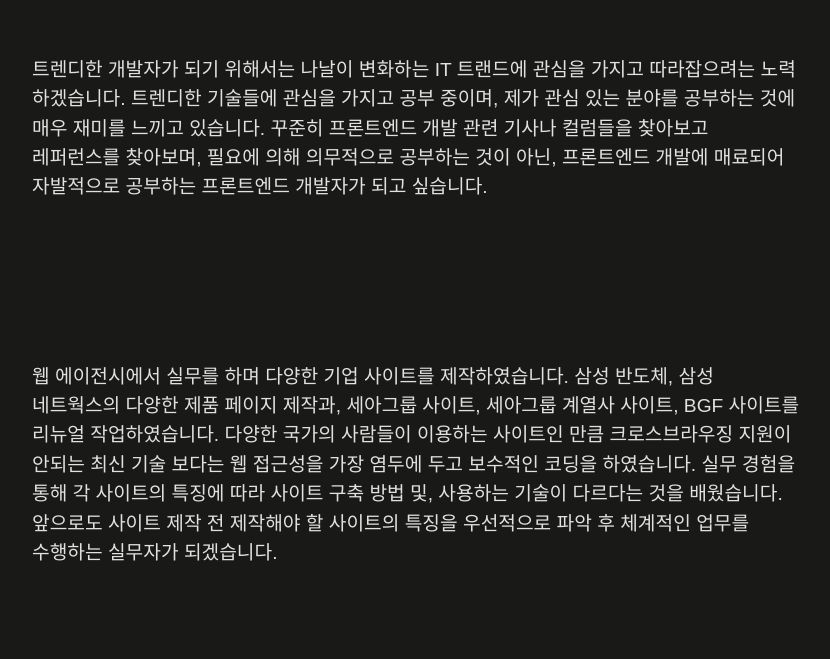
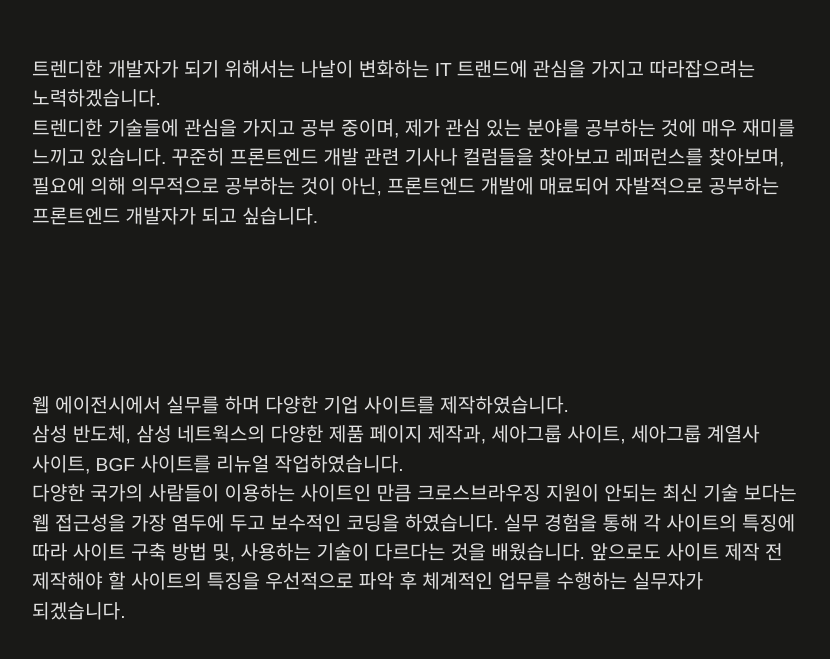
Before and after one commit to seonyeongyoon/portfolio, a React (Vite) app: page /about in a window 1280 px wide. Shown: the part 1181-1840 px from the top of the page, without its empty margins (224-1054 px from the left). Built offline with nearby package versions, Linux system fonts and the light colour scheme; a web font is replaced by a local one.

Commit message:
애니메이션 및 다크모드 css 세부 수정

```diff
--- a/src/pages/About.tsx
+++ b/src/pages/About.tsx
@@ -95,12 +95,12 @@ const About = () => {
           variants={scrollVariants}
         >
           <div className="text">
-            <p>트렌디한 개발자가 되기 위해서는 나날이 변화하는 IT 트랜드에 관심을 가지고 따라잡으려는 노력 하겠습니다. <span className="wsnr">트렌디한 기술들에</span> 관심을 가지고 공부 중이며, 제가 관심 있는 분야를 공부하는 것에 매우 재미를 느끼고 있습니다. 꾸준히 프론트엔드 개발 관련 기사나 컬럼들을 찾아보고 레퍼런스를 찾아보며, 필요에 의해 의무적으로 공부하는 것이 아닌, 프론트엔드 개발에 매료되어 자발적으로 공부하는 프론트엔드 개발자가 되고 싶습니다.</p>
+            <p>트렌디한 개발자가 되기 위해서는 나날이 변화하는 IT 트랜드에 관심을 가지고 따라잡으려는 노력하겠습니다.<br className="pcOnly"/> <span className="wsnr">트렌디한 기술들에</span> 관심을 가지고 공부 중이며, 제가 관심 있는 분야를 공부하는 것에 매우 재미를 느끼고 있습니다. 꾸준히 프론트엔드 개발 관련 기사나 컬럼들을 찾아보고 레퍼런스를 찾아보며, 필요에 의해 의무적으로 공부하는 것이 아닌, 프론트엔드 개발에 매료되어 자발적으로 공부하는 프론트엔드 개발자가 되고 싶습니다.</p>
           </div>
           <div className="text">
-            <p>웹 에이전시에서 실무를 하며 다양한 기업 사이트를 제작하였습니다.
-              삼성 반도체, 삼성 네트웍스의 다양한 제품 페이지 제작과, 세아그룹 사이트, 세아그룹 계열사 사이트, BGF 사이트를 리뉴얼 작업하였습니다.
-              다양한 국가의 사람들이 이용하는 사이트인 만큼 크로스브라우징 지원이 안되는 최신 기술 보다는 웹 접근성을 가장 염두에 두고 보수적인 코딩을 하였습니다.
+            <p>웹 에이전시에서 실무를 하며 다양한 기업 사이트를 제작하였습니다.<br className="pcOnly"/>
+              삼성 반도체, 삼성 네트웍스의 다양한 제품 페이지 제작과, 세아그룹 사이트, 세아그룹 계열사 사이트, BGF 사이트를 리뉴얼 작업하였습니다.<br className="pcOnly"/>
+              <span className="wsnr">다양한 국가의</span> 사람들이 이용하는 사이트인 만큼 크로스브라우징 지원이 안되는 최신 기술 보다는 웹 접근성을 가장 염두에 두고 보수적인 코딩을 하였습니다.
               실무 경험을 통해 각 사이트의 특징에 따라 사이트 구축 방법 및,
               사용하는 기술이 다르다는 것을 배웠습니다.
               앞으로도 사이트 제작 전 제작해야 할 사이트의 특징을 우선적으로 파악 후 체계적인 업무를 수행하는 실무자가 되겠습니다.</p>
--- a/src/pages/Work.tsx
+++ b/src/pages/Work.tsx
@@ -1,6 +1,22 @@
 import "@/styles/Work.scss";
-import { motion } from 'framer-motion';
+import { Variants, motion } from 'framer-motion';
 import { useEffect, useRef, useState } from 'react';
+
+const scrollVariants: Variants = {
+  offscreen: {
+    opacity: 0,
+    y: 200
+  },
+  onscreen: {
+    opacity: 1,
+    y: 0,
+    transition: {
+      //type: "spring",
+      bounce: 0.6,
+      duration: 0.7
+    }
+  }
+};
 
 
 const Work = () => {
@@ -32,21 +48,6 @@ const Work = () => {
   }, []);
 
 
-  // const scrollToRef = (ref: React.MutableRefObject<HTMLDivElement>) => {
-  //   if (ref.current) {
-  //     window.scrollTo({
-  //       top: ref.current.offsetTop,
-  //       behavior: 'smooth'
-  //     });
-  //   }
-  // };
-
-  // const handleAnchorClick = (index: number) => {
-  //   if (projectRefs.current[index]) {
-  //     scrollToRef(projectRefs.current[index]);
-  //   }
-  // };
-
 
 
   const ParallaxText = ({ children }: { children: React.ReactNode }) => {
@@ -66,14 +67,24 @@ const Work = () => {
 
 
   return (
-
     <>
-      <section className="intro">
+      <motion.section
+        className="intro"
+        initial="offscreen"
+        whileInView="onscreen"
+        viewport={{ once: true, amount: 0.8 }}
+        variants={scrollVariants}
+      >
         <h2 className="gallient">PROJECTS</h2>
         <p>제가 작업한 project들을 소개합니다.😀</p>
-      </section>
+      </motion.section>
 
-      <section className="works">
+      <motion.section
+        className="works"
+        initial={{ opacity: 0}}
+        animate={{ opacity: 1}}
+        transition={{ duration: 0.7, delay: 0.9 }}
+      >
         <div ref={anchorRef} className={`anchors ${isFixedAnchors ? 'fixed' : ''}`}>
           <ul className="anchors__container">
             <li><h4>01&nbsp;SEAH</h4></li>
@@ -230,7 +241,7 @@ const Work = () => {
             </a>
           </motion.div>
         </div>
-      </section>
+      </motion.section>
     </>
   );
 };
--- a/src/styles/Header.scss
+++ b/src/styles/Header.scss
@@ -138,10 +138,6 @@ header {
         text-align: center;
         line-height: 1;
         transition: .3s ease-in-out;
-        &:hover {
-          color: #191917;
-          letter-spacing: 0;
-        }
         &.active::after {
           content: '';
           width: 100%;
--- a/src/styles/theme.scss
+++ b/src/styles/theme.scss
@@ -18,6 +18,10 @@
       .links {
         a {
           color: #191917;
+          &:hover {
+            color: #191917;
+            letter-spacing: 0;
+          }
         }
       }
     }
@@ -110,6 +114,10 @@
       .links {
         a {
           color: #ffffffde;
+          &:hover {
+            color: #beb5ab;
+            letter-spacing: 0;
+          }
         }
       }
     }
```
